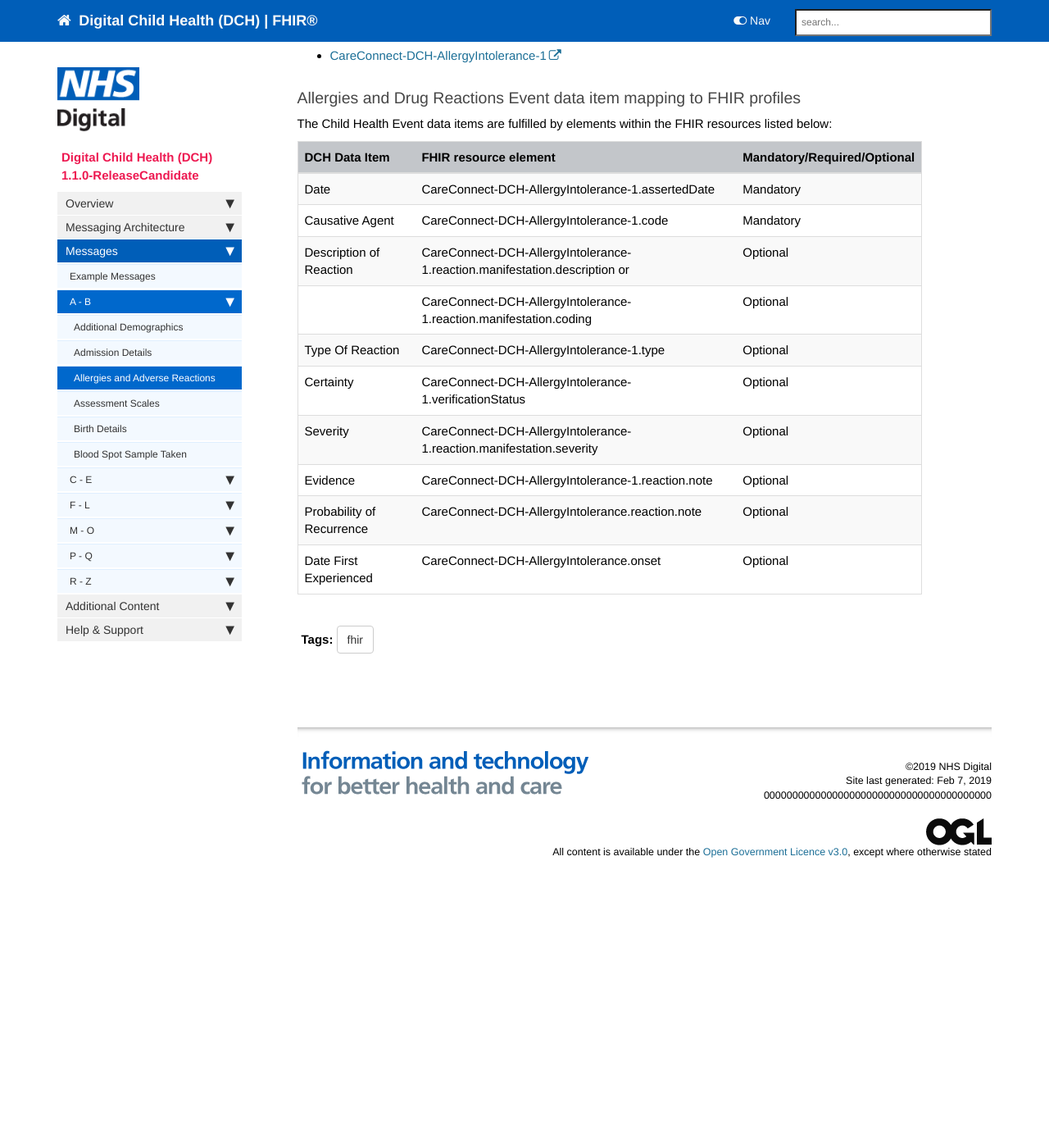
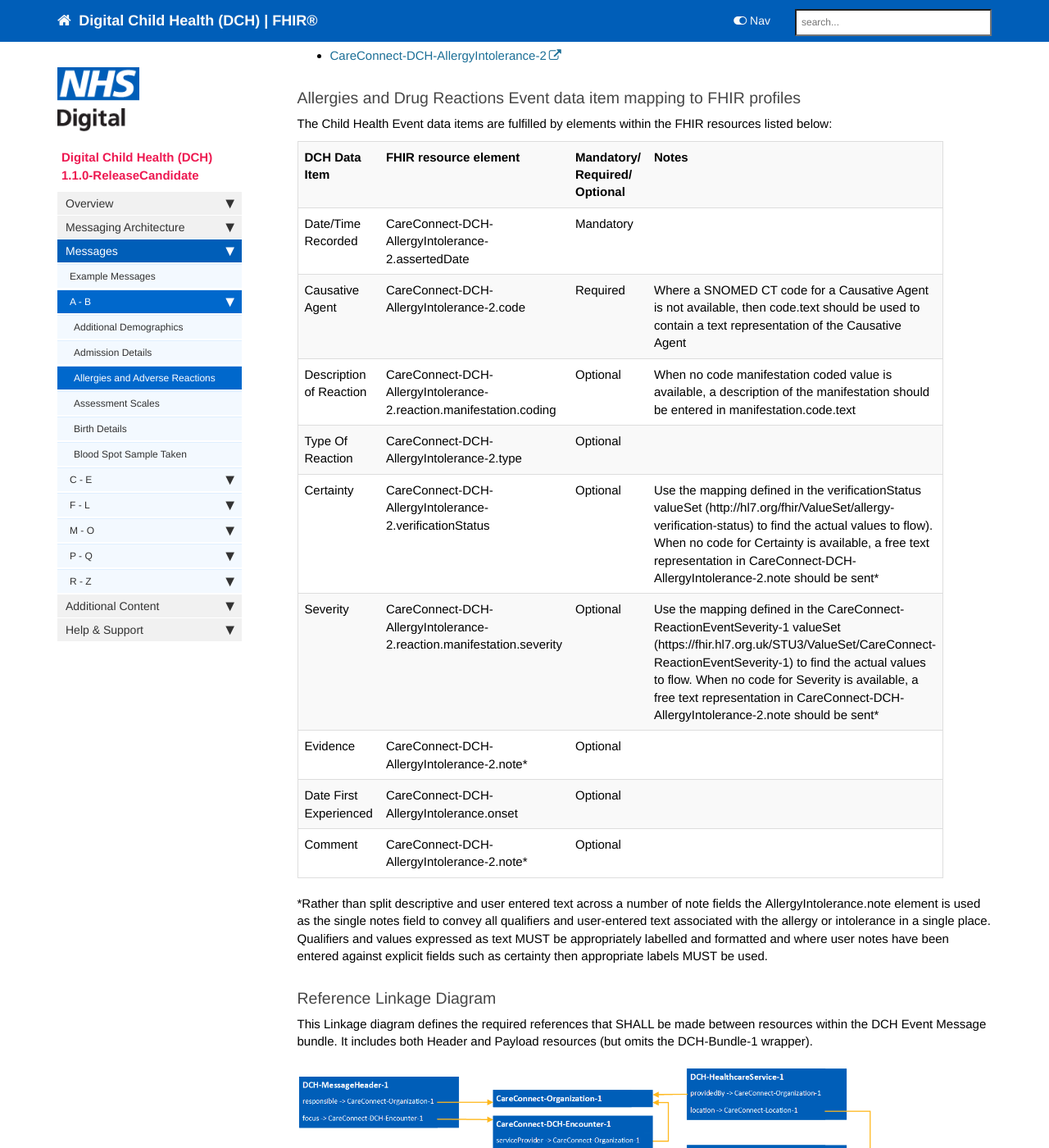
Before and after one commit to nhsconnect/Digital-Child-Health-STU3, a Jekyll site: the page built from pages/explore/explore_allergies_and_adverse_reactions.md, in a window 1280 px wide and 1400 px high, scrolled down 453 px. Shown: the whole window at 82% size. Built offline with Jekyll 4.4.1, drawn with Linux system fonts in a browser that asks for light colours; nearby versions of some CDN libraries; comment, search, counter and statistics services are not loaded; before the commit the page ends 1562 px from its top, so only the background shows below that; some of the changed text lies outside the part shown.

Commit message:
Added gist links

```diff
--- a/pages/explore/explore_allergies_and_adverse_reactions.md
+++ b/pages/explore/explore_allergies_and_adverse_reactions.md
@@ -16,22 +16,39 @@ The following FHIR profiles are used to form the Allergies and Adverse Reactions
 - [CareConnect-DCH-Patient-1](https://fhir.nhs.uk/STU3/StructureDefinition/CareConnect-DCH-Patient-1)
 - [CareConnect-DCH-Encounter-1](https://fhir.nhs.uk/STU3/StructureDefinition/CareConnect-DCH-Encounter-1)
 - [CareConnect-Location-1](https://fhir.hl7.org.uk/STU3/StructureDefinition/CareConnect-Location-1)
-- [CareConnect-DCH-AllergyIntolerance-1](https://fhir.nhs.uk/STU3/StructureDefinition/CareConnect-DCH-AllergyIntolerance-1)
+- [CareConnect-DCH-AllergyIntolerance-2](https://fhir.nhs.uk/STU3/StructureDefinition/CareConnect-DCH-AllergyIntolerance-2)
 
 
 ### Allergies and Drug Reactions Event data item mapping to FHIR profiles ###
 
 The Child Health Event data items are fulfilled by elements within the FHIR resources listed below:
 
-| DCH Data Item               | FHIR resource element                                                                                   | Mandatory/Required/Optional |
-|-----------------------------|---------------------------------------------------------------------------------------------------------|-----------------------------|
-| Date                        | CareConnect-DCH-AllergyIntolerance-1.assertedDate      | Mandatory                   |
-| Causative Agent             | CareConnect-DCH-AllergyIntolerance-1.code                                                 | Mandatory                   |
-| Description of Reaction     | CareConnect-DCH-AllergyIntolerance-1.reaction.manifestation.description or                                 | Optional                    |
-| 	     | CareConnect-DCH-AllergyIntolerance-1.reaction.manifestation.coding                                 | Optional                    |
-| Type Of Reaction            | CareConnect-DCH-AllergyIntolerance-1.type                                                            | Optional                    |
-| Certainty                   | CareConnect-DCH-AllergyIntolerance-1.verificationStatus                                         | Optional                    |
-| Severity                    | CareConnect-DCH-AllergyIntolerance-1.reaction.manifestation.severity                                          | Optional                    |
-| Evidence                    | CareConnect-DCH-AllergyIntolerance-1.reaction.note															| Optional                    |
-| Probability of Recurrence   | CareConnect-DCH-AllergyIntolerance.reaction.note                                              | Optional                    |
-| Date First Experienced      | CareConnect-DCH-AllergyIntolerance.onset                                                                | Optional                    |
+<table>
+<tr><th>DCH Data Item</th><th>FHIR resource element</th><th>Mandatory/<br/>Required/<br/>Optional</th><th>Notes</th></tr>
+<tr><td>Date/Time Recorded</td><td>CareConnect-DCH-AllergyIntolerance-2.assertedDate</td><td>Mandatory</td><td></td></tr>
+<tr><td>Causative Agent</td><td>CareConnect-DCH-AllergyIntolerance-2.code</td><td>Required</td><td>Where a SNOMED CT code for a Causative Agent is not available, then code.text should be used to contain a text representation of the Causative Agent</td></tr>
+<tr><td>Description of Reaction</td><td>CareConnect-DCH-AllergyIntolerance-2.reaction.manifestation.coding</td><td>Optional</td><td>When no code manifestation coded value is available, a description of the manifestation should be entered in manifestation.code.text</td></tr>
+<tr><td>Type Of Reaction</td><td>CareConnect-DCH-AllergyIntolerance-2.type</td><td>Optional</td><td></td></tr>
+<tr><td>Certainty</td><td>CareConnect-DCH-AllergyIntolerance-2.verificationStatus</td><td>Optional</td><td>Use the mapping defined in the verificationStatus valueSet (http://hl7.org/fhir/ValueSet/allergy-verification-status) to find the actual values to flow). When no code for Certainty is available, a free text representation in CareConnect-DCH-AllergyIntolerance-2.note should be sent*</td></tr>
+<tr><td>Severity</td><td>CareConnect-DCH-AllergyIntolerance-2.reaction.manifestation.severity</td><td>Optional</td><td>Use the mapping defined in the CareConnect-ReactionEventSeverity-1 valueSet (https://fhir.hl7.org.uk/STU3/ValueSet/CareConnect-ReactionEventSeverity-1) to find the actual values to flow. When no code for Severity is available, a free text representation in CareConnect-DCH-AllergyIntolerance-2.note should be sent*</td></tr>
+<tr><td>Evidence</td><td>CareConnect-DCH-AllergyIntolerance-2.note*</td><td>Optional</td><td></td></tr>
+<tr><td>Date First Experienced</td><td>CareConnect-DCH-AllergyIntolerance.onset</td><td>Optional</td><td></td></tr>
+<tr><td>Comment</td><td>CareConnect-DCH-AllergyIntolerance-2.note*</td><td>Optional</td><td></td></tr>
+</table>
+*Rather than split descriptive and user entered text across a number of note fields the AllergyIntolerance.note element is used as the single notes field to convey all qualifiers and user-entered text associated with the allergy or intolerance in a single place. Qualifiers and values expressed as text MUST be appropriately labelled and formatted and where user notes have been entered against explicit fields such as certainty then appropriate labels MUST be used.
+
+
+### Reference Linkage Diagram ###
+
+This Linkage diagram defines the required references that SHALL be made between resources within the DCH Event Message bundle. It includes both Header and Payload resources (but omits the DCH-Bundle-1 wrapper).
+
+<img src="images/explore/Allergies.png">
+
+
+### Allergies and Adverse Reactions Bundle XML Example ###
+
+<script src="https://gist.github.com/IOPS-DEV/54940bfde3502a05a30decdea3f1e049.js"></script>
+
+### Allergies and Adverse Reactions Bundle JSON Example ###
+
+<script src="https://gist.github.com/IOPS-DEV/00c4c6ce83e3ae51d7abbcdae6a3ce49.js"></script>
```
Also changed, not shown: images/explore/Allergies.png (added).
